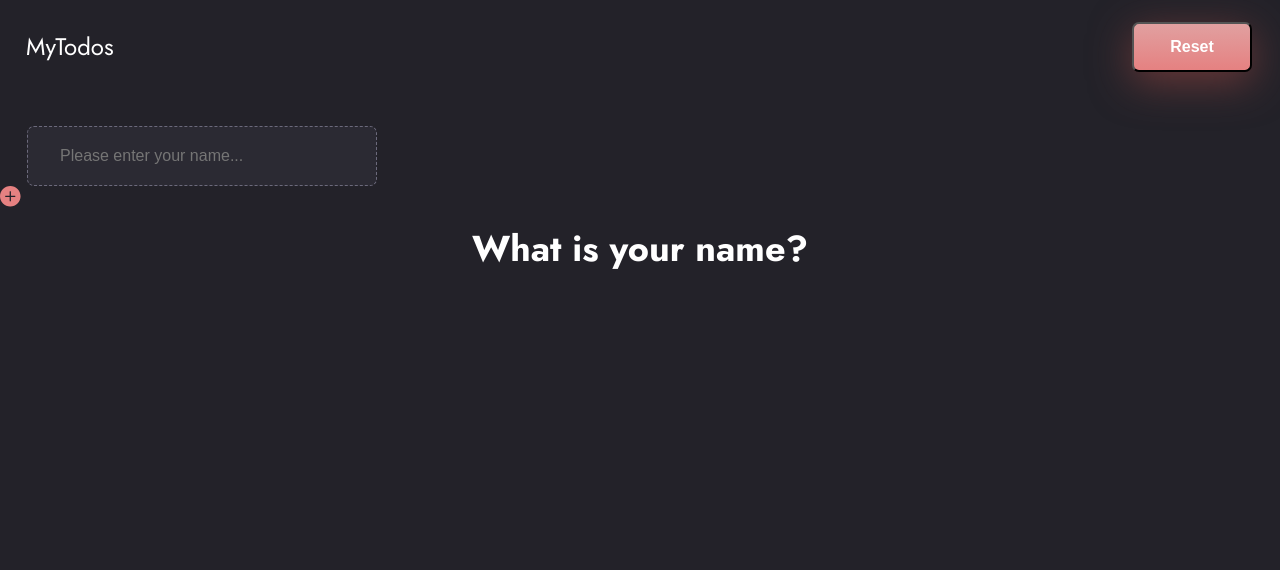
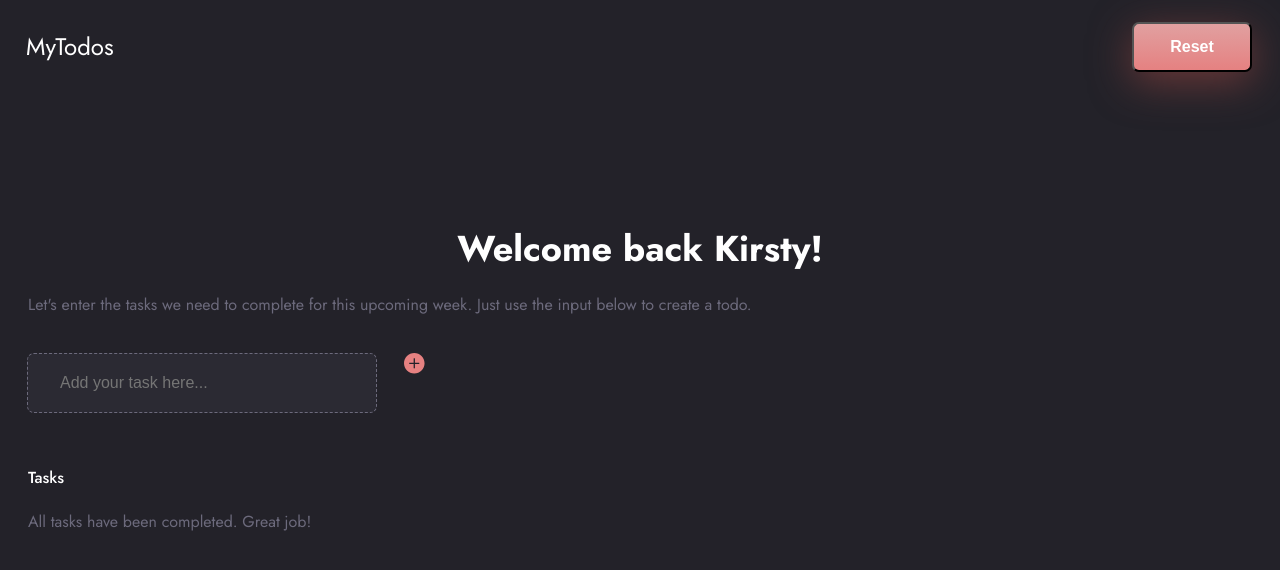
Before and after one commit to kirstytheproud/todos-tech-test, a plain HTML site: page index.html in a window 1280 px wide. Drawn offline with Linux system fonts and the light colour scheme.

Commit message:
improved arrangement of css elements

```diff
--- a/index.html
+++ b/index.html
@@ -10,11 +10,13 @@
   <body>
     <div class="logo">MyTodos</div>
     <div class="container">
-      <button>Reset</button>
-      <h1 class="title">What is your name?</h1>
+      <button class="reset" value="Reload Page" onClick="window.location.reload(true)">Reset</button>
+      <h1 class="title">Welcome back Kirsty!</h1>
+
+      <p class="intro-paragraph">Let's enter the tasks we need to complete for this upcoming week. Just use the input below to create a todo.</p>
 
       <div class="input">
-        <input id="input" type="text" placeholder="Please enter your name..." />
+        <input id="input" type="text" placeholder="Add your task here..." onclick="this.value=''"  />
         <svg
           id="add-to-list"
           width="21"
@@ -29,7 +31,8 @@
         </svg>
       </div>
 
-      <div class="to-do-list__container">
+      <div class="to-do-list__container"> <h4 id="tasks">Tasks</h4>
+        <p id="task-paragraph"> All tasks have been completed. Great job!</p>
 
       </div>
     </div>
--- a/script.js
+++ b/script.js
@@ -1,6 +1,8 @@
+const resetButton = document.querySelector(".reset");
 const input = document.getElementById("input");
 const addButton = document.getElementById("add-to-list");
 const toDoList = document.querySelector(".to-do-list__container")
+
 
 // const getNameInput = (event) => {
 //     const newName = input.value;
@@ -21,12 +23,20 @@ const toDoList = document.querySelector(".to-do-list__container")
 
 const addToDo = () => {
     const newItem = input.value;
-
     console.log(newItem)
     const newListItem = document.createElement("div");
     newListItem.classList.add("item");
     toDoList.appendChild(newListItem);
 
+    // const itemCheckBox = document.createElement("input");
+    // itemCheckBox.type = "checkbox";
+    // itemCheckBox.classList.add("checkBox");
+    // newListItem.appendChild(itemCheckBox);
+
+    // const deleteBin = document.createElement("img");
+    // deleteBin.src = "svg/delete-bin-vector.svg";
+    // newListItem.appendChild("deleteBin");
+
     newListItem.innerHTML = `${newItem}`;
 }
 
--- a/style.scss
+++ b/style.scss
@@ -1,4 +1,4 @@
-@import url('https://fonts.googleapis.com/css2?family=Jost:wght@400;500;600;700&display=swap');
+@import url("https://fonts.googleapis.com/css2?family=Jost:wght@400;500;600;700&display=swap");
 
 // colours:
 // #2B2A33
@@ -7,9 +7,7 @@
 // #E58181
 
 // variables
-$accent-color:#E58181;
-
-
+$accent-color: #e58181;
 
 * {
   margin: 0;
@@ -20,13 +18,12 @@ body {
   background-color: #232229;
 }
 
-// @media screen and (min-width: 375px) {
+@media screen and (min-width: 375px) {
 
 .container {
     display: flex;
     flex-direction: column;
 }
-
 
 .logo {
   font-family: Jost;
@@ -39,7 +36,6 @@ body {
   left: 0px;
 }
 
-
 h1 {
   font-family: Jost;
   color: white;
@@ -49,12 +45,26 @@ h1 {
   justify-content: center;
   align-content: center;
   margin-top: 222px;
+}
+
+.intro-paragraph {
+    display: flex;
+  color: #6c6a7c;
+  font-family: Jost;
+  font-style: normal;
+  font-weight: normal;
+  font-size: 16px;
+  line-height: 150%;
+  margin-top: 18px;
+  margin-bottom: 36px;
+  margin-left: 28px;
+  margin-right: 28px;
 
 }
 
 button {
-    background-image: linear-gradient(180deg, #e1a0a0, #e58181 );
-    box-shadow: 0 10px 40px #6B3838;
+  background-image: linear-gradient(180deg, #e1a0a0, #e58181);
+  box-shadow: 0 10px 40px #6b3838;
   color: white;
   font-size: 16px;
   font-weight: bold;
@@ -66,52 +76,76 @@ button {
   position: absolute;
   top: 0px;
   right: 0px;
-
-
-
 }
 
 button:hover {
-    background-image: linear-gradient(180deg, #E2C1C1, #EA8282);
+  background-image: linear-gradient(180deg, #e2c1c1, #ea8282);
 }
 
-
-.input{
+.input {
+ display: flex;
+  #add {
     position: absolute;
-
-    #add {
-        position: relative;
     left: 0px;
   }
 }
 
 input {
+    display: flex;
+    justify-content: center;
+    align-content: center;
   width: 350px;
   height: 60px;
-    background: #2B2A33;
-    border: 1px dashed #6C6A7C;
+  background: #2b2a33;
+  border: 1px dashed #6c6a7c;
   box-sizing: border-box;
   border-radius: 7px;
   margin-left: 27px;
   margin-right: 27px;
-    display: flex;
-    justify-content: center;
-    align-content: center;
-    margin-top: 126px;
+
+//   margin-top: 126px;
 }
 
-::placeholder{
+::placeholder {
   font-size: 16px;
   padding: 19px 170px 18px 32px;
 }
 
 .item {
-    width:369px;
+  width: 340px;
   height: 50px;
-    background-color: #2B2A33;
+  background-color: #2b2a33;
   color: white;
   font-family: Jost;
   font-size: 16px;
+  margin-left: 27px;
+  margin-right: 27px;
 }
 
-// }
+#tasks {
+    display: flex;
+  font-family: Jost;
+  font-style: normal;
+  color: white;
+  font-weight: 500;
+  font-size: 16px;
+  line-height: 23px;
+  margin-left: 28px;
+  margin-top: 53px;
+}
+
+#task-paragraph {
+    margin-left: 28px;
+    margin-top: 21px;
+    font-size: 16px;
+    color:#6c6a7c;
+    font-family: Jost;
+}
+
+.checkBox {
+//   position: absolute;
+//   left: 0px;
+  border-color: #e58181;
+}
+
+}
```
Also changed, not shown: style.css, 1 other file. Lines whose indentation alone changed are shown as unchanged.
